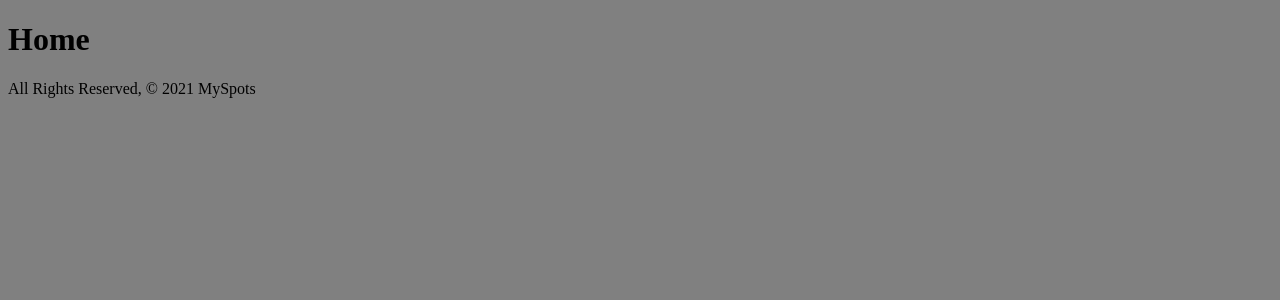
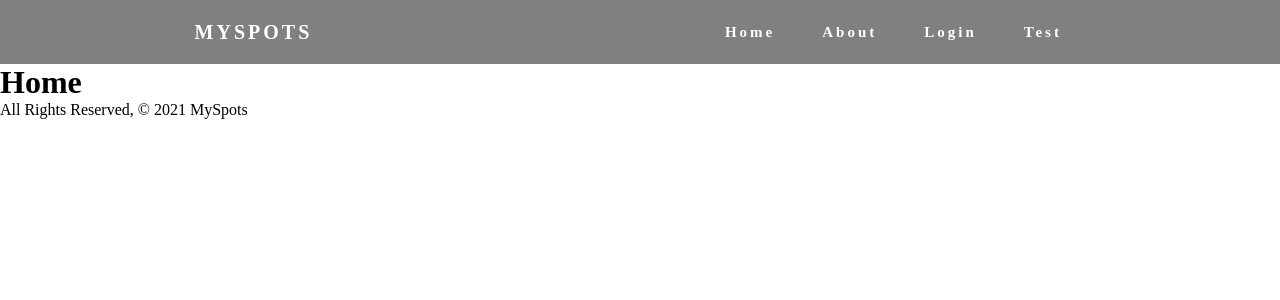
Before and after one commit to ifrah1/myspots, a Django app: page / in a window 1280 px wide. Shown: the top 300 px of the page. Run offline with Django 3.2, Linux system fonts and the light colour scheme.

Commit message:
finished nav style

```diff
--- a/main_app/static/css/style.css
+++ b/main_app/static/css/style.css
@@ -1,3 +1,116 @@
-body {
+*{
+    margin: 0px;
+    padding: 0px;
+    box-sizing: border-box;
+}
+
+/* Nav styling */
+
+nav{
+    display: flex;
+    justify-content: space-around;
+    align-items: center;
+    min-height: 8vh;
     background-color: gray;
+    /* add font later */
 }
+
+.logo{
+    color: white;
+    text-transform: uppercase;
+    letter-spacing: 3px;
+    font-size: 20px;
+}
+
+.nav-links{
+    display: flex;
+    justify-content: space-around;
+    width: 30%;
+}
+
+.nav-links li{
+    list-style: none;
+}
+
+.nav-links a{
+    color: white;
+    text-decoration: none;
+    letter-spacing: 3px;
+    font-weight: bold;
+    font-size: 15px;
+
+}
+
+/* burger menu styling */
+.burger{
+    display: none;
+    cursor: pointer;
+}
+
+.burger div{
+    width: 25px;
+    height: 3px;
+    background-color: white;
+    margin: 5px;
+    transition: all 0.3s ease;
+}
+
+@media screen and (max-width: 768px){
+    .nav-links{
+        width: 60%;
+    }
+}
+
+/* nav Mobile styling */
+@media screen and (max-width: 768px){
+    body{
+        overflow-x: hidden;
+    }
+
+    .nav-links{
+        position: absolute;
+        right: 0px;
+        height: 92vh;
+        top: 8vh;
+        background-color: gray;
+        display: flex;
+        flex-direction: column;
+        align-items: center;
+        /*shows nav full screen in mobile*/
+        width: 100%;
+        transform: translateX(100%);
+        transition: transform 0.5s ease-in;
+    }
+    .nav-links li{
+        opacity: 0;
+    }
+
+    .burger{
+        display: block;
+    }
+}
+
+.nav-active{
+    transform: translateX(0%);
+}
+
+/* animation for showing links in mobile nav */
+@keyframes navLinkFade{
+    from{
+        opacity: 0;
+        transform: translateX(50px);
+    }to{
+        opacity: 1;
+        transform: translateX(0px);
+    }
+}
+
+.toggle .line1{
+    transform: rotate(-45deg) translate(-5px, 6px);
+}
+.toggle .line2{
+    opacity: 0;
+}
+.toggle .line3{
+    transform: rotate(45deg) translate(-5px, -6px);
+}
--- /dev/null
+++ b/main_app/static/scripts/nav.js
@@ -0,0 +1,28 @@
+const navSlide = () => {
+    const burger = document.querySelector('.burger');
+    const nav = document.querySelector('.nav-links');
+    const navLinks = document.querySelectorAll('.nav-links li');
+
+    // event listener for animation
+    burger.addEventListener('click', () => {
+        // toggle nav
+        nav.classList.toggle('nav-active');
+
+        //animate links
+        navLinks.forEach((link, index) => {
+            if (link.style.animation) {
+                link.style.animation = ''
+            } else {
+                link.style.animation = `navLinkFade 0.5s ease forwards ${index / 4 + 0.5}s`
+            }
+        })
+
+        // burger animation that adds toggle class
+        burger.classList.toggle('toggle');
+    });
+
+
+}
+
+//invoke function
+navSlide();
--- a/main_app/templates/base.html
+++ b/main_app/templates/base.html
@@ -8,10 +8,35 @@
     <meta name="viewport" content="width=device-width, initial-scale=1.0">
     <meta http-equiv="X-UA-Compatible" content="ie=edge">
     <title>MySpots</title>
+
+    <!-- stylesheet link -->
     <link rel="stylesheet" type="text/css" href="{% static 'css/style.css' %}">
+
+    <!-- nav script -->
+    <script defer src="{% static 'scripts/nav.js' %}"></script>
+
 </head>
 
 <body>
+    <nav>
+        <div class="logo">
+            <h4>MySpots</h4>
+        </div>
+        <ul class="nav-links">
+            <li><a href="#">Home</a></li>
+            <li><a href="#">About</a></li>
+            <li><a href="#">Login</a></li>
+            <li><a href="#">Test</a></li>
+        </ul>
+
+        <div class="burger">
+            <div class="line1"></div>
+            <div class="line2"></div>
+            <div class="line3"></div>
+        </div>
+
+    </nav>
+
     <main>
         {% block content %}
         {% endblock %}
```
